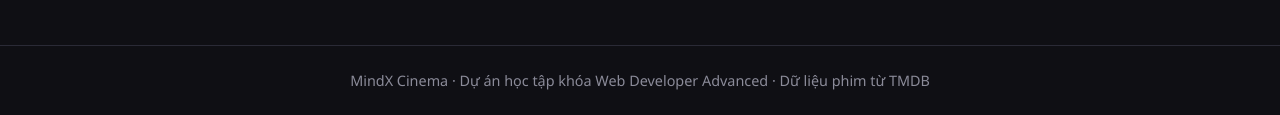
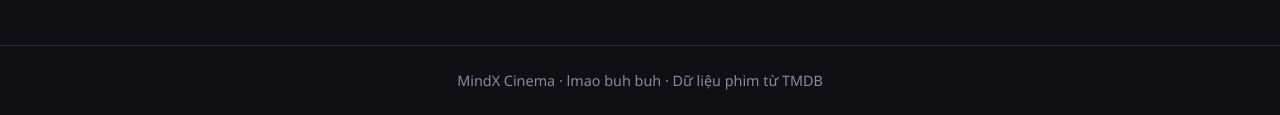
Before and after one commit to stupidJackson-coder/Mindx-Cinema, a plain HTML site: page index.html in a window 1280 px wide. Shown: the part 1117-1232 px from the top of the page. Drawn offline with nearby package versions, Linux system fonts and the light colour scheme.

Commit message:
change footer

```diff
--- a/index.html
+++ b/index.html
@@ -48,7 +48,7 @@
 </main>
 
 <footer class="py-4 text-center">
-  <div class="container">MindX Cinema · Dự án học tập khóa Web Developer Advanced · Dữ liệu phim từ TMDB</div>
+  <div class="container">MindX Cinema · lmao buh buh · Dữ liệu phim từ TMDB</div>
 </footer>
 
 <script src="https://cdn.jsdelivr.net/npm/bootstrap@5.3.3/dist/js/bootstrap.bundle.min.js"></script>
```
